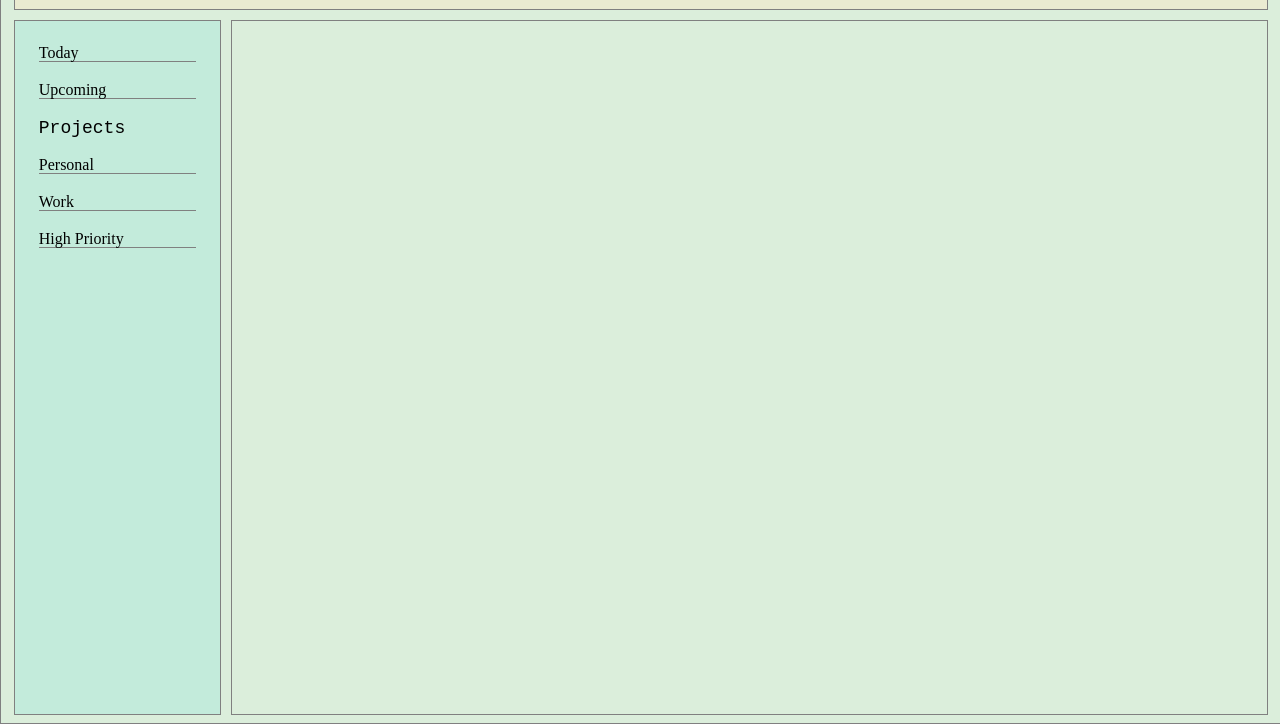
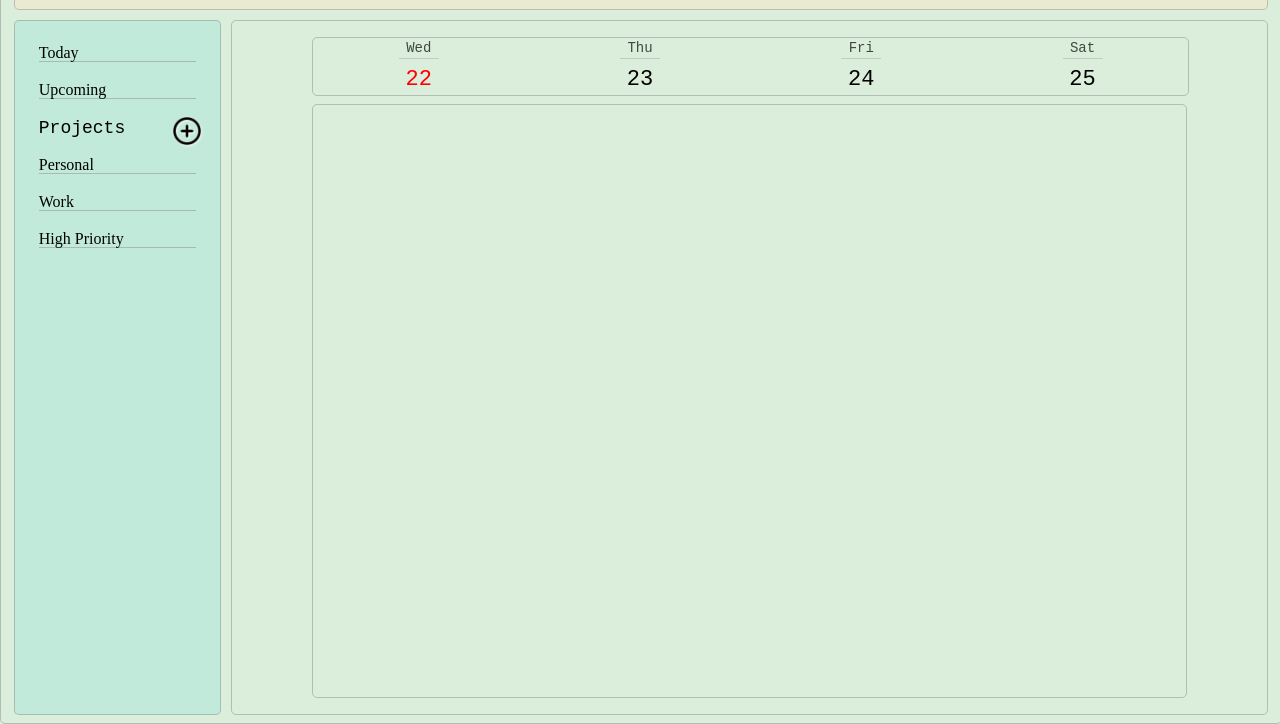
Before and after one commit to Museale/todo, a website built with webpack: page src/index.ejs in a window 1280 px wide. Shown: the part 78-802 px from the top of the page. Built offline with nearby package versions, Linux system fonts and the light colour scheme.

Commit message:
add some dates, week functionality, add btns, styling

```diff
--- a/package.json
+++ b/package.json
@@ -34,6 +34,7 @@
     "webpack-dev-server": "^4.13.1"
   },
   "dependencies": {
+    "date-fns": "^2.29.3",
     "normalize.css": "^8.0.1"
   }
 }
--- a/src/DOM_module.js
+++ b/src/DOM_module.js
@@ -1,8 +1,46 @@
 import hamburgerIcon from './icons/Hamburgermenu-icon.png';
 import plusIcon from './icons/plus-circle-icon.png';
+import getDate from 'date-fns/getDate';
 
 export const renderDOM = () => {
     console.log('rendering');
+
+    const appendDays = (() => {
+
+        const daysOfTheWeek = ['Sun','Mon','Tue','Wed','Thu','Fri','Sat'];
+
+        const currentWeek = [];
+
+        const weekdaysContainer = document.getElementById('week');
+
+        for(let i = 0; i < daysOfTheWeek.length - 3; i++) {
+            const date = new Date();
+            let todaysDate = [date.getDate() + i];
+            let today = daysOfTheWeek[date.getDay() + i];
+
+            currentWeek.push(today);
+            console.log(currentWeek)
+
+            const dateContainer = document.createElement('div');
+                dateContainer.textContent = todaysDate;
+                dateContainer.id = 'date-container';
+                weekdaysContainer.appendChild(dateContainer);
+                console.log(today);
+                if (dateContainer.textContent == date.getDate()) {
+                    dateContainer.style.color = "red";
+                }
+        }
+
+            currentWeek.forEach(element => {
+                const day = document.createElement('a');
+                    day.textContent = element;
+                    day.href = '#' + day;
+                    day.style.fontSize = '14px';
+                    day.style.opacity = "0.7";
+                    weekdaysContainer.appendChild(day);
+            });
+    })();
+
     const appendImages = (() => {
 
         const hamburgerMenuImg = new Image();
@@ -13,10 +51,15 @@ export const renderDOM = () => {
         newTodoBtnImg.src = plusIcon;
         document.getElementById('new-todo-nav-btn').appendChild(newTodoBtnImg);
 
+        const newProjectBtnImg = new Image();
+        newProjectBtnImg.src = plusIcon;
+        document.getElementById('new-project-btn').appendChild(newProjectBtnImg);
+
     })();
 
     return {
         appendImages,
+        appendDays
 
     }
 };
--- a/src/index.ejs
+++ b/src/index.ejs
@@ -25,6 +25,7 @@
                     <li><span><a href="#">Today</a></span></li>
                     <li><span><a href="#">Upcoming</a></span></li>
                     <h2>Projects</h2>
+                    <button id="new-project-btn"></button>
                     <li><span><a href="#">Personal</a></span></li>
                     <li><span><a href="#">Work</a></span></li>
                     <li><span><a href="#">High Priority</a></span></li>
@@ -36,9 +37,9 @@
 
                 <div id="week">
 
+                </div>
                 <div id="todo-container">
 
-                </div>
                 </div>
             </div>
     </div>
--- a/src/index.js
+++ b/src/index.js
@@ -1,5 +1,7 @@
-import './style.scss';
+import './style/style.scss';
 import { renderDOM } from './DOM_module';
+import { newTodo } from './todo_module';
+
 // import '/node_modules/normalize.css/normalize.css';
 
 console.log('hi there')
--- /dev/null
+++ b/src/style/_main_content.scss
@@ -0,0 +1,37 @@
+@import '_mixins_variables';
+#main-content {
+    @include standardBorder;
+    grid-row: 2;
+    grid-column: 2;
+    display: grid;
+    grid-template-columns: 1fr;
+    grid-template-rows: 1fr 10fr;
+    padding: 1rem 5rem 1rem 5rem;
+    gap: 0.5rem;
+  }
+
+  #week {
+     @include standardBorder;
+     @include centerAll;
+     grid-row: 1;
+     display: grid;
+     gap: 10px;
+     width: 100%;
+     grid-template-columns: repeat(4, 1fr);
+    font-size: 22px;
+    font-weight: light;
+    font-family: monospace;
+     a {
+      grid-row: 1;
+      padding-bottom: 0.2rem;
+      width: 40px;
+      text-align: center;
+     border-bottom: 1px solid $border-colour;
+    }
+
+  }
+
+  #todo-container {
+    @include standardBorder;
+    grid-row: 2;
+  }
--- /dev/null
+++ b/src/style/_mixins_variables.scss
@@ -0,0 +1,15 @@
+$body-colour: rgba(204, 231, 204, 0.692);
+$border-colour: rgba(128, 128, 128, 0.432);
+
+
+@mixin centerAll () {
+    justify-content: center;
+    align-items: center;
+    justify-items: center;
+    align-content: center;
+}
+
+@mixin standardBorder () {
+    border: 1px solid rgba(128, 128, 128, 0.432);
+    border-radius: 5px;
+}
--- /dev/null
+++ b/src/style/_nav.scss
@@ -0,0 +1,42 @@
+#nav {
+    background-color: rgba(255, 228, 196, 0.418);
+    grid-row: 1;
+    grid-column: 1 / -1;
+    @include standardBorder;
+    display: grid;
+    align-items: center;
+    padding: 0.5rem;
+    ul {
+    display: grid;
+    grid-template-columns: 50px 50px 10fr 50px 50px;
+    justify-content: center;
+    align-items: center;
+    font-family: monospace;
+    font-size: 14px;
+    padding: 0.8rem;
+  }
+    button {
+      border: none;
+      background-color: none;
+      background: none;
+    }
+  }
+
+  #nav > ul > li:nth-child(1) {
+    grid-column: 1;
+  }
+
+  #nav > ul > li:nth-child(2) {
+    grid-column: 2;
+  }
+  #nav > ul > li:nth-child(3) {
+    grid-column: 5;
+    justify-self: flex-end;
+  }
+
+  #nav > ul > li:nth-child(4) {
+    border-left: 1px solid grey;
+    padding-left: 10px;
+    grid-column: 3;
+    grid-row: 1;
+  }
--- a/src/style.scss
+++ b/src/style/style.scss
@@ -47,16 +47,22 @@ table {
 	border-spacing: 0;
 }
 
-$body-color: rgba(204, 231, 204, 0.692);
+@import '_main_content';
+@import '_mixins_variables';
+@import '_new_todo_modal';
+@import '_todo_container';
+@import '_nav';
+
+
 
 body {
-  background-color: $body-color;
+  @include standardBorder;
+  background-color: $body-colour;
   display: grid;
   justify-content: center;
   align-items: center;
   justify-items: center;
   align-content: center;
-  border: 1px solid grey;
   height: 100vh;
   width: 100vw;
   margin: 0;
@@ -74,47 +80,7 @@ body {
 
 }
 
-#nav {
-  background-color: rgba(255, 228, 196, 0.418);
-  grid-row: 1;
-  grid-column: 1 / -1;
-  border: 1px solid grey;
-  display: grid;
-  align-items: center;
-  padding: 0.5rem;
-  ul {
-  display: grid;
-  grid-template-columns: 50px 50px 10fr 50px 50px;
-  justify-content: center;
-  align-items: center;
-  font-family: monospace;
-  font-size: 14px;
-  padding: 0.8rem;
-}
-  button {
-    border: none;
-    background-color: none;
-    background: none;
-  }
-}
 
-#nav > ul > li:nth-child(1) {
-  grid-column: 1;
-}
-
-#nav > ul > li:nth-child(2) {
-  grid-column: 2;
-}
-#nav > ul > li:nth-child(3) {
-  grid-column: 5;
-}
-
-#nav > ul > li:nth-child(4) {
-  border-left: 1px solid grey;
-  padding-left: 10px;
-  grid-column: 3;
-  grid-row: 1;
-}
 
 ul, li, a {
   list-style-type: none;
@@ -127,31 +93,42 @@ h2 {
   font-family: monospace;
 }
 #sidebar {
+  @include standardBorder;
   background-color: rgba(151, 229, 216, 0.37);
   grid-row: 2;
   grid-column: 1;
   display: grid;
+  grid-template-columns: 1fr;
   padding: 1.5rem;
+  min-width: 120px;
   ul {
-
     display: grid;
     gap: 20px;
     height: fit-content;
   }
   ul > li {
-    border-bottom: 1px solid grey;
+    border-bottom: 1px solid $border-colour;
   }
-  border: 1px solid grey;
+  h2 {
+    grid-column: 1;
+  }
+  button {
+     border: none;
+    position: absolute;
+    border-radius: 50%;
+    width: 30px;
+    height: 30px;
+    margin-top: 70px;
+    // margin-left: 100px;
+    justify-self: end;
+    background:none;
+  }
 }
 
-#main-content {
-  grid-row: 2;
-  grid-column: 2;
-  border: 1px solid grey;
-}
 
 #hamburger-menu-btn > img,
- #new-todo-nav-btn > img {
+ #new-todo-nav-btn > img,
+ #new-project-btn > img {
   width: 30px;
   filter: drop-shadow(rgb(250, 250, 250) 1px 1px 1px)
 }
--- /dev/null
+++ b/src/todo_module.js
@@ -0,0 +1,9 @@
+export const newTodo = (title, description, dueDate, priority, notes) => {
+    return {
+        title,
+        description,
+        dueDate,
+        priority,
+        notes
+    };
+};
```
Also changed, not shown: src/style/_new_todo_modal.scss (added), src/style/_todo_container.scss (added), 1 other file.
